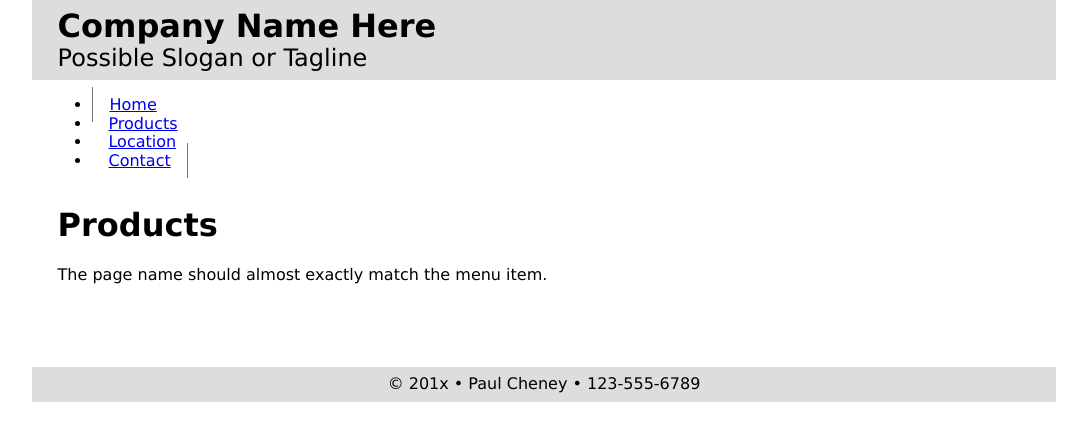
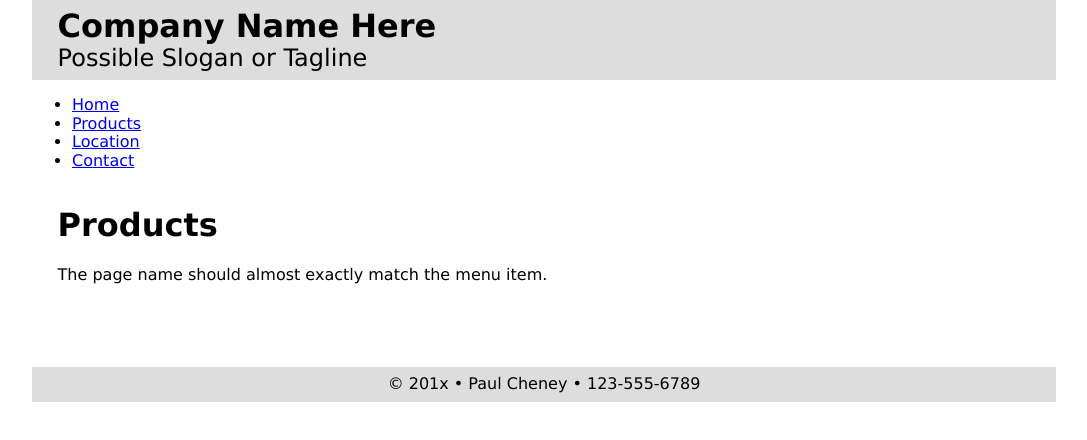
Before and after one commit to paulcheney/two-level-navigation, a plain HTML site: page start_here/index.html in a window 1280 px wide. Shown: the whole page, without its empty margins (96-1183 px from the left). Drawn offline with nearby package versions, Linux system fonts and the light colour scheme; files that its build step writes are made by us from their sources.

Commit message:
removed styling

```diff
--- a/start_here/scss/_medium.scss
+++ b/start_here/scss/_medium.scss
@@ -10,11 +10,7 @@
 
 
 /*----------- NAVIGATION --------------*/
-    nav ul {margin-left: 2%;}
-    nav ul li {width: auto;}
-    nav ul li:first-child a {border-left: 1px solid #777;}
-    nav ul li:last-child a {border-right: 1px solid #777;}
-    nav ul li a{padding: .5rem 1rem;}
+
 
 
 /*----------- MAIN --------------*/
```
Also changed, not shown: start_here/scss/styles.css.
